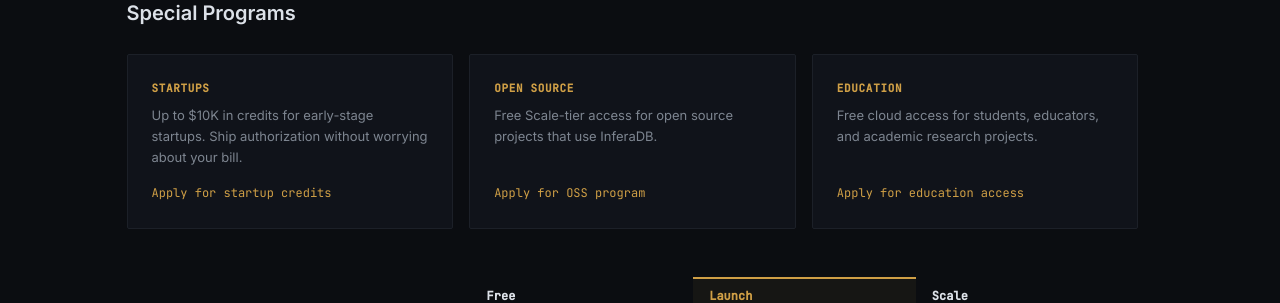
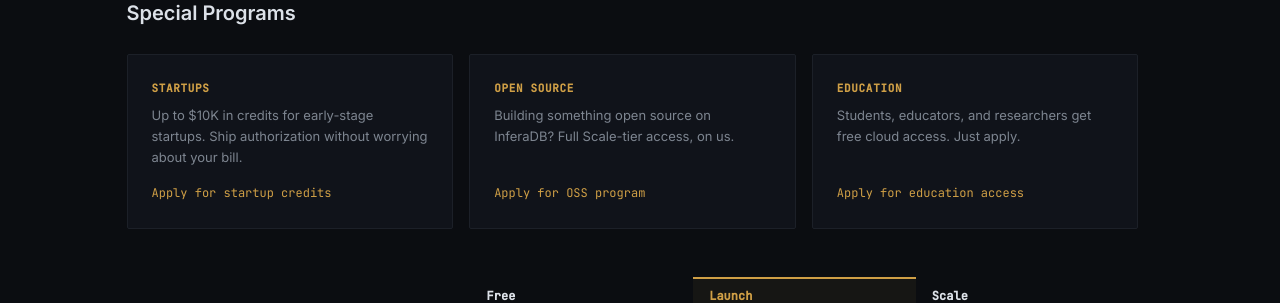
Before and after one commit to inferadb/site, a Jekyll site: the page built from pricing.html, in a window 1280 px wide and 900 px high, scrolled down 1067 px. Shown: the part 153-456 px from the top of the window. Built offline with Jekyll 4.4.1, drawn with Linux system fonts in a browser that asks for light colours; some of the changed text lies outside the part shown.

Commit message:
feat: pricing updates

```diff
--- a/pricing.html
+++ b/pricing.html
@@ -2,7 +2,7 @@
 title: Pricing
 layout: default
 body_class: page-pricing
-description: "InferaDB pricing — free tier with 100K checks/month, usage-based cloud plans from $29/month. No per-seat charges, no MAU billing. Enterprise add-ons for dedicated infrastructure and compliance."
+description: "InferaDB pricing — start free, scale from $29/month. Usage-based, no per-seat charges. Enterprise add-ons available."
 ---
 
 <section class="pricing-section">
@@ -142,12 +142,12 @@
                 </div>
                 <div class="pricing-program">
                     <span class="pricing-program-label">Open Source</span>
-                    <p>Free Scale-tier access for open source projects that use InferaDB.</p>
+                    <p>Building something open source on InferaDB? Full Scale-tier access, on us.</p>
                     <a href="/contact">Apply for OSS program</a>
                 </div>
                 <div class="pricing-program">
                     <span class="pricing-program-label">Education</span>
-                    <p>Free cloud access for students, educators, and academic research projects.</p>
+                    <p>Students, educators, and researchers get free cloud access. Just apply.</p>
                     <a href="/contact">Apply for education access</a>
                 </div>
             </div>
@@ -364,7 +364,7 @@
         <!-- Included on every plan -->
         <div class="pricing-included">
             <h2 class="pricing-included-heading">Included on every plan, by default.</h2>
-            <p class="pricing-included-sub">Every plan gets the full platform. No feature gating.</p>
+            <p class="pricing-included-sub">These capabilities ship with every plan.</p>
             <div class="pricing-included-grid">
                 <div class="pricing-included-item">
                     <strong>Multi-region Replication</strong>
@@ -435,7 +435,7 @@
                 </details>
                 <details class="pricing-faq-item">
                     <summary>Do you offer credits for startups?</summary>
-                    <p>Yes. Early-stage startups can apply for up to $10K in InferaDB Cloud credits through our Startup Program. We also offer free Scale-tier access for qualifying open source projects and educational institutions.</p>
+                    <p>Yes. Apply for up to $10K in credits through our Startup Program. We also offer free Scale-tier access for open source and education projects.</p>
                 </details>
             </div>
         </div>
```
